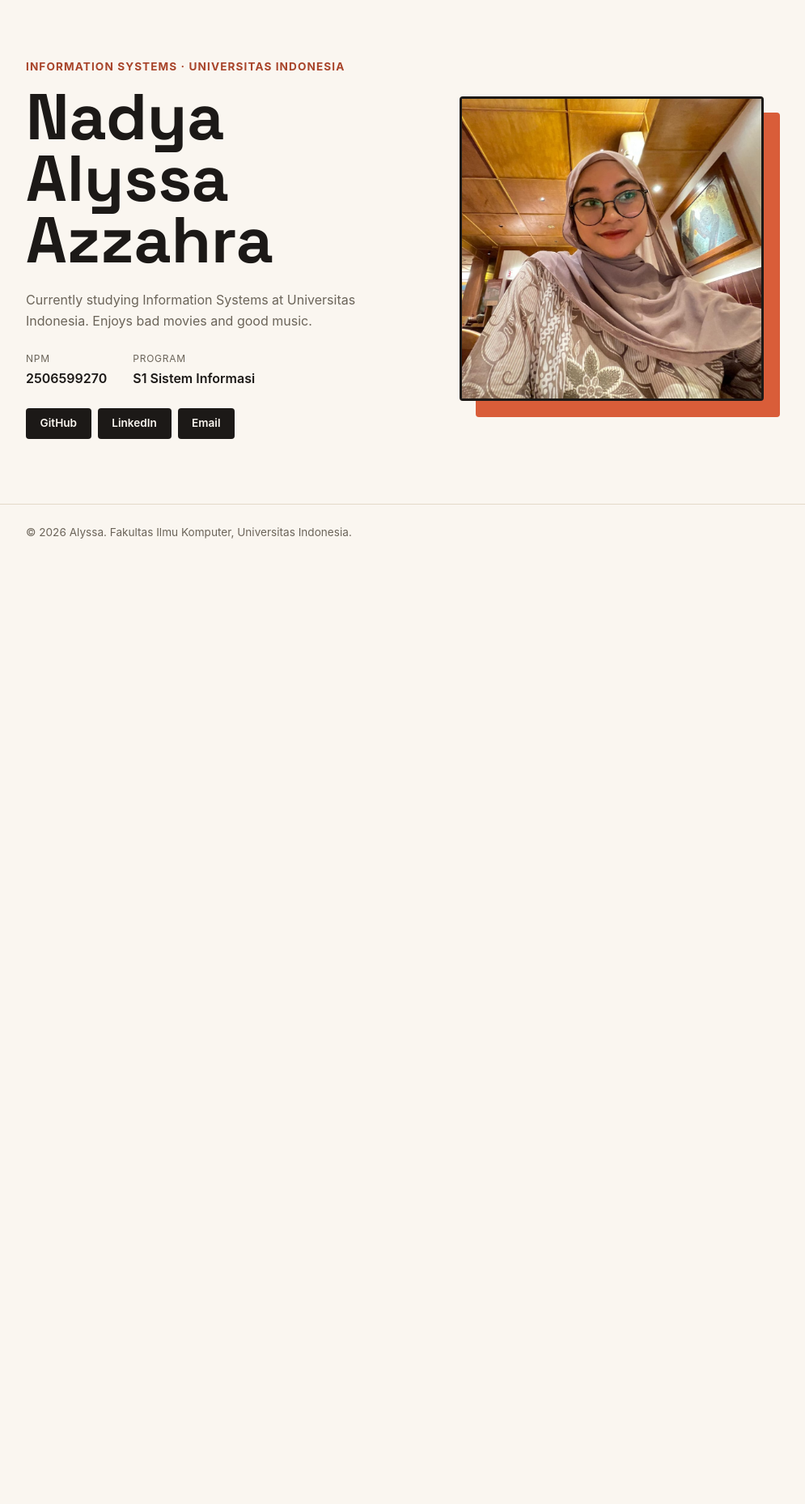
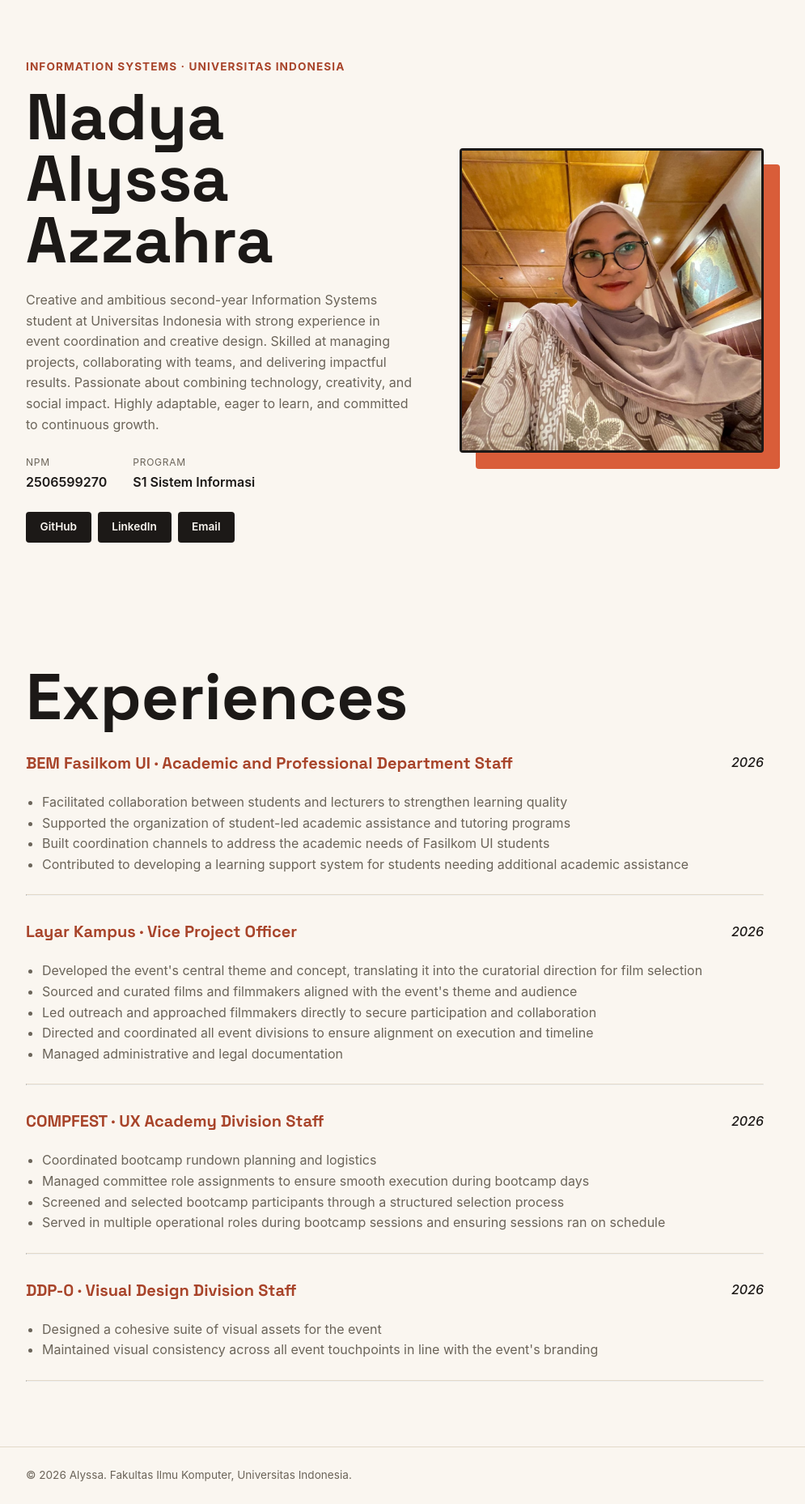
Before and after one commit to nadya-alyssa/myportofolio, a Django app: page / in a window 1280 px wide. Shown: the part 74-1931 px from the top of the page at 81% size, without its empty margins (152-1147 px from the left). Before the commit the page ends 739 px from the top, so only its background shows below. Run offline with Django 5.2, Linux system fonts and the light colour scheme.

Commit message:
Tugas 1: menambah section baru (experiences)

```diff
--- a/static/css/style.css
+++ b/static/css/style.css
@@ -169,6 +169,39 @@ h1, .brand {
     border: 3px solid var(--ink);
 }
 
+.h-exp {
+    display: flex;
+    justify-content: space-between;
+    align-items: center;
+}
+
+.h-exp h1 {
+    font-size: 1.25rem;
+    font-weight: 600;
+    margin-top: 1.75rem;
+    margin-bottom: 1.25rem;
+    color: var(--accent-dark);
+}
+
+.h-exp h2 {
+    font-size: 1rem;
+    font-weight: 500;
+    font-style: italic;
+    margin-top: 1.75rem;
+    margin-bottom: 1.25rem;
+}
+
+ul {
+    list-style-type: disc;
+    color: var(--text-muted);
+    margin-left: 1.25rem;
+    margin-bottom: 1.5rem;
+}
+
+hr {
+    border-top: 0.5px solid var(--line);
+}
+
 .site-footer {
     padding: 1.5rem;
     color: var(--text-muted);
@@ -192,4 +225,12 @@ h1, .brand {
     .social-links {
         justify-content: flex-start;
     }
+
+    .h-exp h1 {
+        font-size: 1rem;
+    }
+
+    ul {
+        font-size: 0.85rem;
+    }
 }
--- a/templates/index.html
+++ b/templates/index.html
@@ -31,7 +31,7 @@
                     <img class="avatar" src="/static/img/alyssa.jpg" alt="Photo of Alyssa">
                 </div>
                 <div class="hero-details">
-                    <p class="bio">Currently studying Information Systems at Universitas Indonesia. Enjoys bad movies and good music.</p>
+                    <p class="bio">Creative and ambitious second-year Information Systems student at Universitas Indonesia with strong experience in event coordination and creative design. Skilled at managing projects, collaborating with teams, and delivering impactful results. Passionate about combining technology, creativity, and social impact. Highly adaptable, eager to learn, and committed to continuous growth.</p>
                     <dl class="meta-list">
                         <div class="meta-row">
                             <dt>NPM</dt>
@@ -50,6 +50,56 @@
                 </div>
             </div>
         </section>
+        <section class="hero" id="experience">
+            <div class="container">
+                <div class="hero-identity">
+                    <h1>Experiences</h1>
+                </div>
+                <div class="h-exp">
+                    <h1>BEM Fasilkom UI &middot; Academic and Professional Department Staff</h1>
+                    <h2>2026</h2>
+                </div>
+                <ul>
+                    <li>Facilitated collaboration between students and lecturers to strengthen learning quality</li>
+                    <li>Supported the organization of student-led academic assistance and tutoring programs</li>
+                    <li>Built coordination channels to address the academic needs of Fasilkom UI students</li>
+                    <li>Contributed to developing a learning support system for students needing additional academic assistance</li>
+                </ul>
+                <hr>
+                <div class="h-exp">
+                    <h1>Layar Kampus &middot; Vice Project Officer</h1>
+                    <h2>2026</h2>
+                </div>
+                <ul>
+                    <li>Developed the event's central theme and concept, translating it into the curatorial direction for film selection</li>
+                    <li>Sourced and curated films and filmmakers aligned with the event's theme and audience</li>
+                    <li>Led outreach and approached filmmakers directly to secure participation and collaboration</li>
+                    <li>Directed and coordinated all event divisions to ensure alignment on execution and timeline</li>
+                    <li>Managed administrative and legal documentation</li>
+                </ul>
+                <hr>
+                <div class="h-exp">
+                    <h1>COMPFEST &middot; UX Academy Division Staff</h1>
+                    <h2>2026</h2>
+                </div>
+                <ul>
+                    <li>Coordinated bootcamp rundown planning and logistics</li>
+                    <li>Managed committee role assignments to ensure smooth execution during bootcamp days</li>
+                    <li>Screened and selected bootcamp participants through a structured selection process</li>
+                    <li>Served in multiple operational roles during bootcamp sessions and ensuring sessions ran on schedule</li>
+                </ul>
+                <hr>
+                <div class="h-exp">
+                    <h1>DDP-0 &middot; Visual Design Division Staff</h1>
+                    <h2>2026</h2>
+                </div>
+                <ul>
+                    <li>Designed a cohesive suite of visual assets for the event</li>
+                    <li>Maintained visual consistency across all event touchpoints in line with the event's branding</li>
+                </ul>
+                <hr>
+            </div>
+        </section>
     </main>
 
     <footer class="site-footer">
```
Also changed, not shown: README.md.
